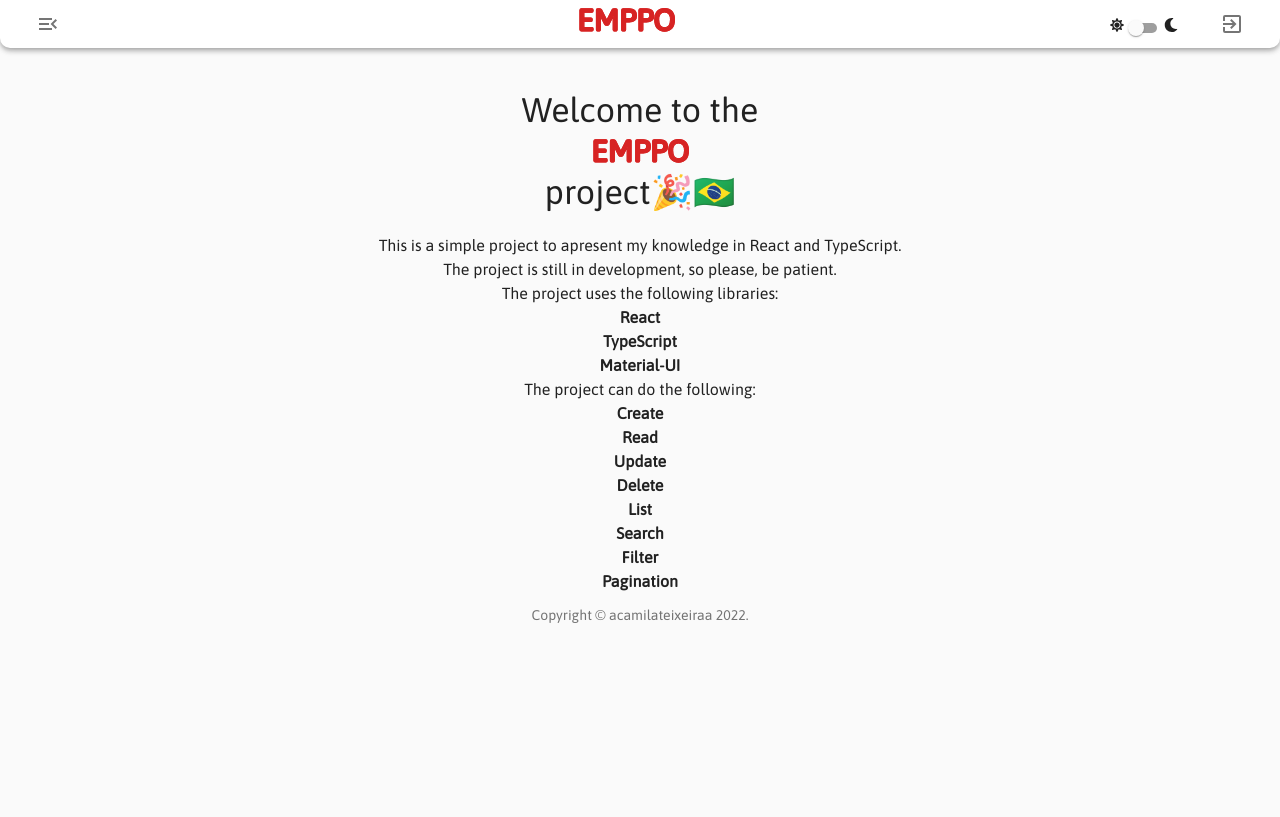
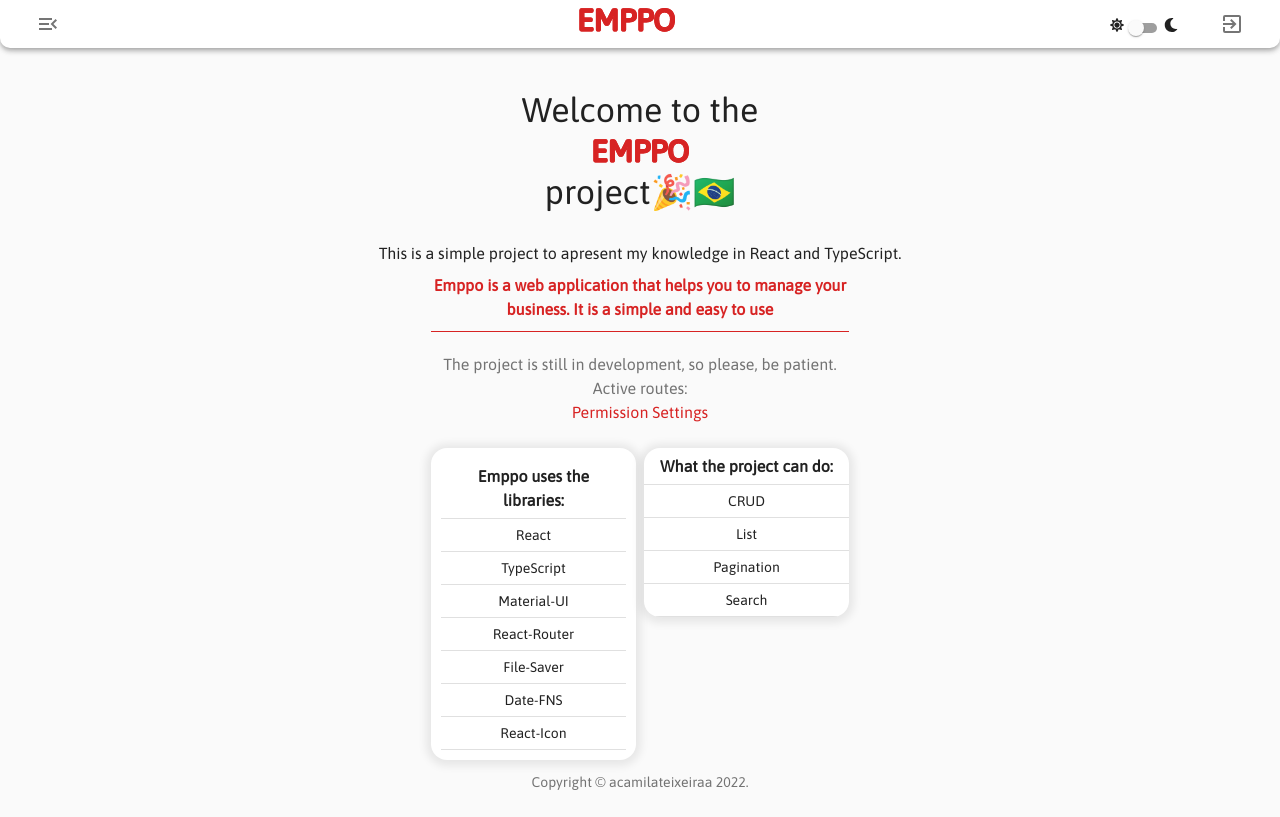
Before and after one commit to acamilateixeira/emppo, a React (Create React App) app: page / in a window 1280 px wide. Built offline with nearby package versions, Linux system fonts and the light colour scheme.

Commit message:
alterando home para table

```diff
--- a/src/pages/home.tsx
+++ b/src/pages/home.tsx
@@ -1,11 +1,21 @@
-import { Grid, Typography } from '@material-ui/core';
+import {
+  Grid,
+  Table,
+  TableBody,
+  TableHead,
+  TableRow,
+  Typography,
+  TableCell,
+  Paper,
+  TableContainer,
+} from '@material-ui/core';
 import { Logo } from '../components/logo';
 
 export function Home() {
   return (
     <>
-      <Grid container direction='row' justifyContent='center' alignItems='center'>
-        <Grid item>
+      <Grid container justifyContent='center' alignItems='center' spacing={1}>
+        <Grid item xl={12} lg={12} md={12}>
           <Typography
             variant='h4'
             align='center'
@@ -23,73 +33,132 @@
             </span>
           </Typography>
         </Grid>
-      </Grid>
 
-      <Typography variant='body1' align='center'>
-        This is a simple project to apresent my knowledge in React and TypeScript.
-      </Typography>
-
-      <Typography variant='body1' align='center'>
-        The project is still in development, so please, be patient.
-      </Typography>
-
-      <Grid container direction='column' justifyContent='center' alignItems='center'>
-        <Grid item>
-          {/* description libs */}
+        <Grid item xl={12} lg={12} md={12}>
           <Typography variant='body1' align='center'>
-            The project uses the following libraries:
-          </Typography>
-
-          <Typography variant='body1' align='center'>
-            <strong>React</strong>
-          </Typography>
-
-          <Typography variant='body1' align='center'>
-            <strong>TypeScript</strong>
-          </Typography>
-
-          <Typography variant='body1' align='center'>
-            <strong>Material-UI</strong>
+            This is a simple project to apresent my knowledge in React and TypeScript.
           </Typography>
         </Grid>
 
-        <Grid item>
-          {/* what the project can do */}
-          <Typography variant='body1' align='center'>
-            The project can do the following:
+        <Grid item xl={4} lg={4} md={4}>
+          <Typography
+            variant='body1'
+            align='center'
+            style={{
+              color: '#D72323',
+              borderBottom: '1px solid #D72323',
+              paddingBottom: '10px',
+              marginBottom: '20px',
+              fontWeight: 'bold',
+            }}
+          >
+            Emppo is a web application that helps you to manage your business. It is a simple and
+            easy to use
           </Typography>
 
-          <Typography variant='body1' align='center'>
-            <strong>Create</strong>
+          <Typography variant='body1' align='center' color='textSecondary'>
+            The project is still in development, so please, be patient.
           </Typography>
 
-          <Typography variant='body1' align='center'>
-            <strong>Read</strong>
+          <Typography variant='body1' align='center' color='textSecondary'>
+            Active routes: <br />
+            {/* click go to route */}
+            <a
+              href='/system/settings/user/permission'
+              style={{
+                color: '#D72323',
+                textDecoration: 'none',
+              }}
+            >
+              Permission Settings
+            </a>
           </Typography>
+        </Grid>
+      </Grid>
 
-          <Typography variant='body1' align='center'>
-            <strong>Update</strong>
-          </Typography>
+      <Grid container justifyContent='center' style={{ marginTop: '20px' }} spacing={1}>
+        <Grid item xl={2} lg={2} md={2}>
+          <TableContainer
+            component={Paper}
+            style={{
+              padding: '10px',
+            }}
+          >
+            <Table size='small'>
+              <TableHead>
+                <TableRow>
+                  <TableCell align='center'>
+                    <Typography
+                      style={{
+                        fontWeight: 'bold',
+                      }}
+                    >
+                      Emppo uses the libraries:
+                    </Typography>
+                  </TableCell>
+                </TableRow>
+              </TableHead>
 
-          <Typography variant='body1' align='center'>
-            <strong>Delete</strong>
-          </Typography>
+              <TableBody>
+                <TableRow>
+                  <TableCell align='center'>React</TableCell>
+                </TableRow>
+                <TableRow>
+                  <TableCell align='center'>TypeScript</TableCell>
+                </TableRow>
+                <TableRow>
+                  <TableCell align='center'>Material-UI</TableCell>
+                </TableRow>
+                <TableRow>
+                  <TableCell align='center'>React-Router</TableCell>
+                </TableRow>
+                <TableRow>
+                  <TableCell align='center'>File-Saver</TableCell>
+                </TableRow>
+                <TableRow>
+                  <TableCell align='center'>Date-FNS</TableCell>
+                </TableRow>
+                <TableRow>
+                  <TableCell align='center'>React-Icon</TableCell>
+                </TableRow>
+              </TableBody>
+            </Table>
+          </TableContainer>
+        </Grid>
 
-          <Typography variant='body1' align='center'>
-            <strong>List</strong>
-          </Typography>
+        <Grid item xl={2} lg={2} md={2}>
+          <TableContainer component={Paper}>
+            <Table size='small'>
+              <TableHead>
+                <TableRow>
+                  <TableCell align='center'>
+                    <Typography
+                      style={{
+                        fontWeight: 'bold',
+                      }}
+                    >
+                      What the project can do:
+                    </Typography>
+                  </TableCell>
+                </TableRow>
+              </TableHead>
 
-          <Typography variant='body1' align='center'>
-            <strong>Search</strong>
-          </Typography>
-
-          <Typography variant='body1' align='center'>
-            <strong>Filter</strong>
-          </Typography>
-
-          <Typography variant='body1' align='center'>
-            <strong>Pagination</strong>
-          </Typography>
+              <TableBody>
+                <TableRow>
+                  <TableCell align='center'>CRUD</TableCell>
+                </TableRow>
+                <TableRow>
+                  <TableCell align='center'>List</TableCell>
+                </TableRow>
+                <TableRow>
+                  <TableCell align='center'>Pagination</TableCell>
+                </TableRow>
+                <TableRow>
+                  <TableCell align='center'>Search</TableCell>
+                </TableRow>
+              </TableBody>
+            </Table>
+          </TableContainer>
         </Grid>
       </Grid>
     </>
```
